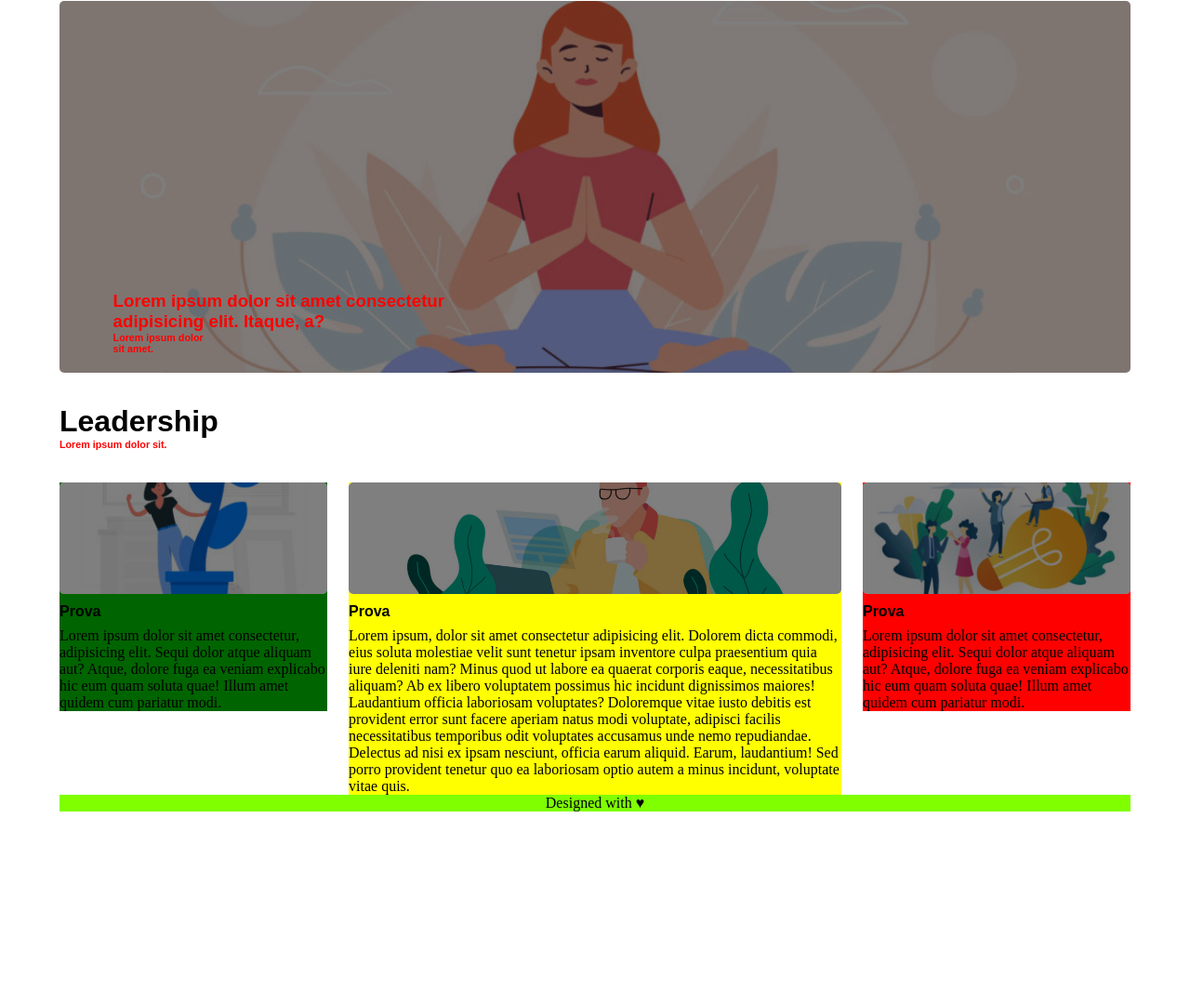
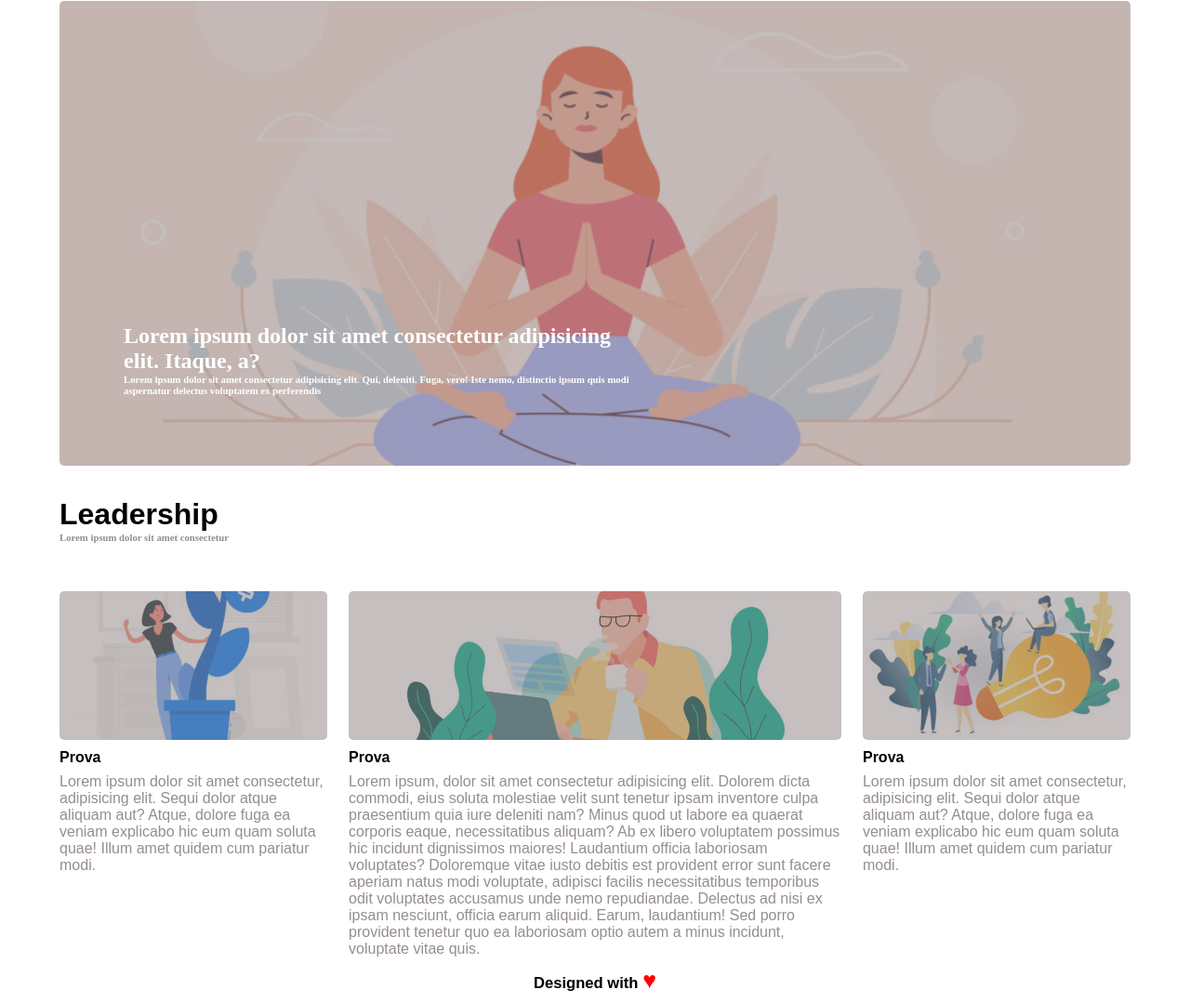
Before and after one commit to Alexellevu/htmlcss-wp, a plain HTML site: page index.html in a window 1280 px wide. Shown: the part 156-1235 px from the top of the page at 93% size. Before the commit the page ends 1029 px from the top, so only its background shows below. Drawn offline with Linux system fonts and the light colour scheme.

Commit message:
indentazione

```diff
--- a/index.html
+++ b/index.html
@@ -29,8 +29,8 @@
             <div class="blocco_immagine">
                 <div class="overlay"></div>
                 <div class="sotto_blocco_imm1 clearfix">
-                 <h3 >Lorem ipsum dolor sit amet consectetur <br> adipisicing elit. Itaque, a? </h3>
-                 <h6>Lorem ipsum dolor <br> sit amet.</h6>
+                 <h2>Lorem ipsum dolor sit amet consectetur adipisicing elit. Itaque, a? </h2>
+                 <h6>Lorem ipsum dolor sit amet consectetur adipisicing elit. Qui, deleniti. Fuga, vero! Iste nemo, distinctio ipsum quis modi aspernatur delectus voluptatem ex perferendis</h6>
 
                 </div>
 
@@ -41,7 +41,7 @@
             <!-- blocco leadership -->
             <div class="leadership">
            <h1>Leadership</h1>
-           <h6>Lorem ipsum dolor sit.</h6>
+           <h6>Lorem ipsum dolor sit amet consectetur</h6>
             </div>
 
             <!-- /Blocco leadeship -->
@@ -49,13 +49,13 @@
             <!-- blocco centrale -->
            <div class="center_container clearfix">
 
-
+            <!-- colonna di sinistra -->
             <div class="left_block ">
 
-                    <div class="lateral_img" id="left_img">
-                        <div class="overlay"></div>
+                <div class="lateral_img" id="left_img">
+                    <div class="overlay"></div>
 
-                    </div>
+                </div>
 
                     <h4 class="colunm_title">Prova</h4>
 
@@ -64,7 +64,8 @@
 
                 </div>
 
-                <div class="center_block">
+            <!-- colonna centrale -->
+            <div class="center_block">
                     <div class="center_img">
                     <div class="overlay"></div>
                 </div>
@@ -75,7 +76,8 @@
                 </p>
                 </div>
 
-                <div class="right_block">
+            <!-- colonna destra -->
+            <div class="right_block">
                     <div class="lateral_img" id="right_img">
                         <div class="overlay"></div>
                     </div>
@@ -84,9 +86,6 @@
                     <p>Lorem ipsum dolor sit amet consectetur, adipisicing elit. Sequi dolor atque aliquam aut? Atque, dolore fuga ea veniam explicabo hic eum quam soluta quae! Illum amet quidem cum pariatur modi.</p>
                 </div>
 
-
-
-
             </div>
               <!-- /blocco centrale -->
 
@@ -94,8 +93,9 @@
 
         </main>
 
+        <!-- footer -->
         <footer>
-           <span>Designed with &hearts;<span>
+           <h5>Designed with <span>&hearts;<span></h5>
         </footer>
 
       </div>
--- a/style.css
+++ b/style.css
@@ -10,6 +10,7 @@
     clear:both;
 }
 
+
 .contenitore{
     width: 90%;
     margin: 0 auto;
@@ -20,7 +21,7 @@ header{
     margin-bottom: 3%;
 }
 
-
+/* settaggi intestazione */
 
 #set_logo{
     width: 150px;
@@ -29,45 +30,48 @@ header{
     margin-bottom: 40px;
 }
 
-a{
+header a{
     text-decoration: none;
     font-family: arial;
     margin-right: 20px;
     color: rgb(69, 192, 151);
 }
 
-
+/* settaggi immagine centrale */
 
 .blocco_immagine{
 
     position:relative;
-    height: 400px;
+    height: 500px;
     background-image: url("/img/banner.jpg") ;
     background-repeat: no-repeat;
     border-radius: 5px;
-    background-size:cover;
+    background-size: cover;
     background-position:center;
 
 
 }
 
-.overlay{
+
+.overlay{  /* sfocatura immagini */
     width: 100%;
     height: 100%;
-    background-color: black;
+    background-color: rgb(139, 128, 128);
     opacity: 0.5;
     border-radius: 5px;
 }
 
+
 .sotto_blocco_imm1{
     position: absolute;
+    width: 48%;
+    left: 6%;
+    bottom: 15%;
+    color:white;
+    font-family:Malgun Gothic Semilight;
 
-    width: 60%;
-    left: 5%;
-    bottom: 5%;
-    font-family: fantasy;
-    color:red;
 }
+
 
 
 
@@ -77,14 +81,19 @@ a{
     font-family: Arial, Helvetica, sans-serif;
     padding-top: 3%;
     padding-bottom: 3%;
+    margin-bottom: 1.5%;
+
+
+
 }
-
+/* scritta centrale */
 div.leadership > h6{
-    color:red;
+    color:rgb(150, 141, 141);
+    font-family: Malgun Gothic Semilight;
 }
 
 
-
+/* blocco a tre colonne */
 .center_container{
 
     height: 50%;
@@ -92,20 +101,24 @@ div.leadership > h6{
 }
 
 
-.lateral_img{
+.lateral_img{ /* set immagini laterali */
     width: 100%;
-    height: 120px;
-    background-size:cover;
+    height: 160px;
+
     background-position:center;
     background-repeat: no-repeat;
     border-radius: 5px;
+    background-size: auto;
 }
 
 .left_block{
     float: left;
-    background-color: darkgreen;
+    background-color: white;
     width: 25%;
     height: 100%;
+
+    font-family: fantasy;
+    color:rgb(150, 141, 141);
 }
 #left_img{
     background-image: url("/img/img-1.jpg") ;
@@ -114,12 +127,14 @@ div.leadership > h6{
 
 
 
-
+/* blocco di destra */
 .right_block{
     float: left;
-    background-color: red;
+    background-color: white;
     width: 25%;
     height: 100%;
+    color:rgb(150, 141, 141);
+    font-family: fantasy;
 }
 
 #right_img{
@@ -127,14 +142,16 @@ div.leadership > h6{
 }
 
 
-
+  /* blocco centrale */
 .center_block{
     float: left;
-    background-color:yellow;
+    background-color:white;
     margin-left: 2%;
     margin-right:2%;
     height: 100%;
     width: 46%;
+    font-family: fantasy;
+    color:rgb(150, 141, 141);
 
 
 }
@@ -142,7 +159,7 @@ div.leadership > h6{
     background-image: url(/img/banner-2.jpg);
 
     width: 100%;
-    height: 120px;
+    height: 160px;
     background-size:cover;
     background-position:center;
     background-repeat: no-repeat;
@@ -153,20 +170,27 @@ div.leadership > h6{
     font-family: arial;
     margin-top: 10px;
     margin-bottom: 8px;
+    color: black;
 
 }
-
-
-
-
-
-
-
 
 
 footer{
     height: 10%;
 
-    background-color:chartreuse;
+    background-color:white;
     text-align: center;
+    font-family: fantasy;
+    font-size: 20px;
+    padding: 10px;
 }
+
+
+
+footer span{
+    color: red;
+    font-size: 25px;
+
+
+
+    }
```
